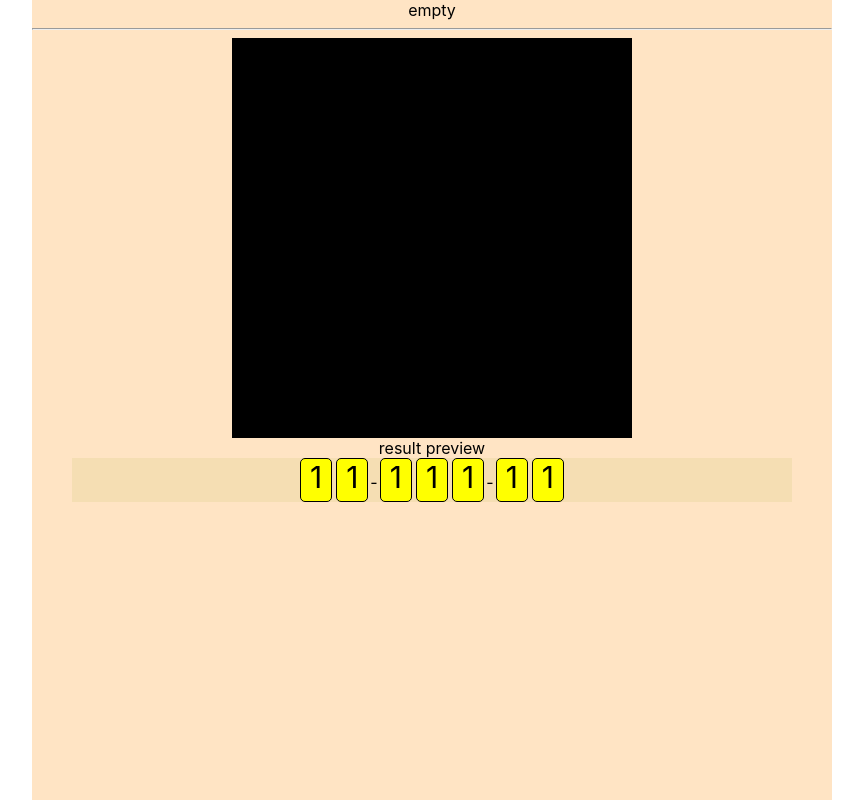
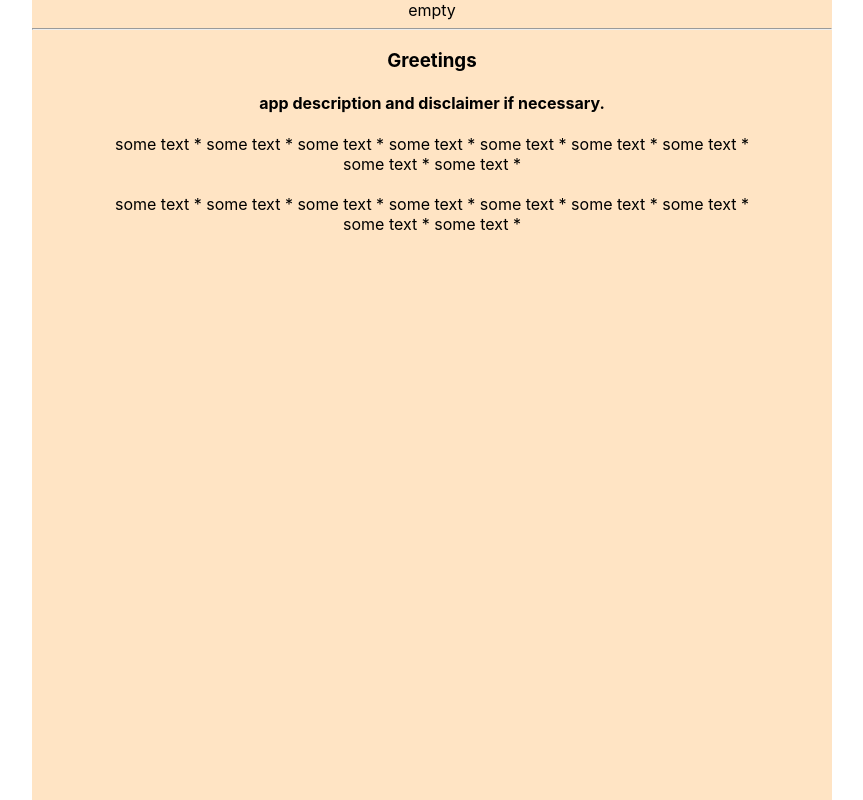
Before and after one commit to SkunovDen/qr-reader, a React (Create React App) app: page / in a window 1280 px wide. Shown: the whole page, without its empty margins (208-1071 px from the left). Built offline with nearby package versions, Linux system fonts and the light colour scheme.

Commit message:
start page added

```diff
--- a/src/App.js
+++ b/src/App.js
@@ -1,10 +1,11 @@
 import './App.css';
-import ScanPage from './pages/ScanPage';
+import ScanPage from './pages/input-page/ScanPage.jsx';
+import StartPage from './pages/start-page/StartPage';
 
 function App() {
   return (
     <div className="App">
-      <ScanPage />
+      <StartPage />
     </div>
   );
 }
--- /dev/null
+++ b/src/components/code-input/CodeInput.jsx
@@ -0,0 +1,20 @@
+import React from "react";
+import './CodeInput.css';
+
+const CodeInput = () => {
+    return (
+            <div className="code-input">
+                <div className="code">1</div>
+                <div className="code">1</div>
+                -
+                <div className="code">1</div>
+                <div className="code">1</div>
+                <div className="code">1</div>
+                -
+                <div className="code">1</div>
+                <div className="code">1</div>
+            </div>
+        )
+}
+
+export default CodeInput
--- a/src/pages/ScanPage.jsx
+++ /dev/null
@@ -1,40 +0,0 @@
-import React from "react";
-import './ScanPage.css';
-import './CodeInput.css';
-
-
-const ScanPage = () => {
-    const CodeInput = () => {
-        return (
-                <div className="code-input">
-                    <div className="code">1</div>
-                    <div className="code">1</div>
-                    -
-                    <div className="code">1</div>
-                    <div className="code">1</div>
-                    <div className="code">1</div>
-                    -
-                    <div className="code">1</div>
-                    <div className="code">1</div>
-                </div>
-            )
-        }
-
-    return (
-        <div className="wrapper">
-            <div className="scan-preview">
-                empty
-                <hr></hr>
-                <div className="scan">
-                    scan
-                </div>
-            </div>
-            <div className="result-preview">
-                result preview
-                <CodeInput />
-            </div>
-        </div>
-    )
-}
-
-export default ScanPage
--- /dev/null
+++ b/src/pages/input-page/ScanPage.jsx
@@ -0,0 +1,24 @@
+import React from "react";
+import './ScanPage.css';
+import CodeInput from '../../components/code-input/CodeInput';
+
+const ScanPage = () => {
+    return (
+        <div className="wrapper">
+            <div className="scan-preview">
+                empty
+                <hr></hr>
+                SCAN CODE
+                <div className="scan">
+                    scan
+                </div>
+            </div>
+            <div className="result-preview">
+                OR INPUT MANUALLY:
+                <CodeInput />
+            </div>
+        </div>
+    )
+}
+
+export default ScanPage
--- /dev/null
+++ b/src/pages/start-page/StartPage.css
@@ -0,0 +1,14 @@
+
+@media all and (orientation : portrait) {
+
+    .wrapper{
+        display: block;
+        width: 100vw;
+        max-width: 500px;
+        margin-left: auto;
+        margin-right: auto;
+        height: 100vh;
+
+        background-color: blue;
+    }
+}
--- /dev/null
+++ b/src/pages/start-page/StartPage.jsx
@@ -0,0 +1,37 @@
+import React from "react";
+import './StartPage.css';
+
+const StartPage = () => {
+    return (
+        <div className="wrapper">
+            empty
+            <hr></hr>
+
+            <h3>
+                Greetings
+            </h3>
+            <h4>
+                app description
+                and disclaimer if necessary.
+            </h4>
+            <p style={{width:'80%', margin: 'auto'}}>
+                some text * some text *
+                some text * some text *
+                some text * some text *
+                some text * some text *
+                some text *
+            </p>
+            <br></br>
+            <p style={{width:'80%', margin: 'auto'}}>
+                some text * some text *
+                some text * some text *
+                some text * some text *
+                some text * some text *
+                some text *
+            </p>
+
+        </div>
+    )
+}
+
+export default StartPage
```
Also changed, not shown: src/setupTests.js (deleted, +0 -5 lines), src/components/code-input/CodeInput.css (renamed from src/pages/CodeInput.css), src/pages/input-page/ScanPage.css (renamed from src/pages/ScanPage.css), 1 other file (tests, documents, lock files or other folders).
